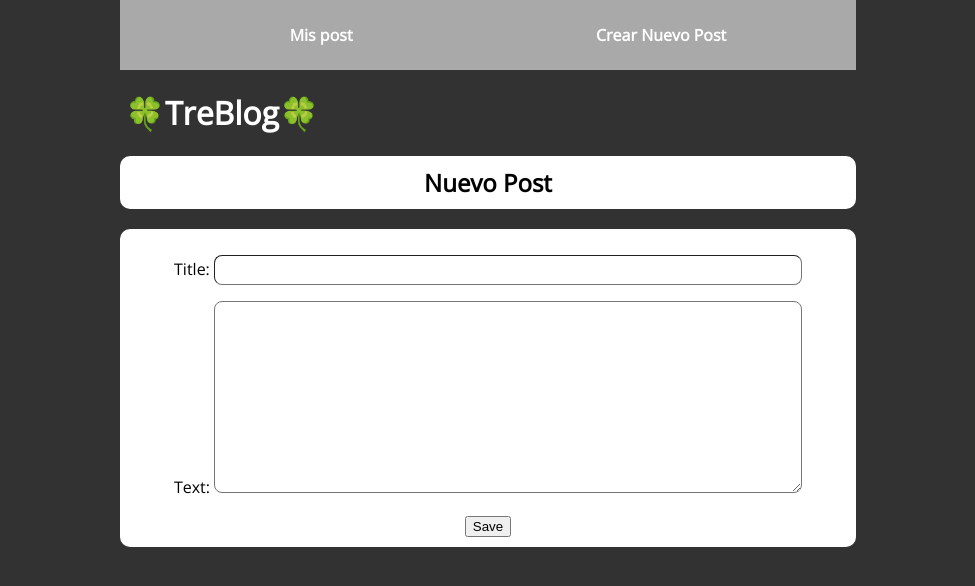
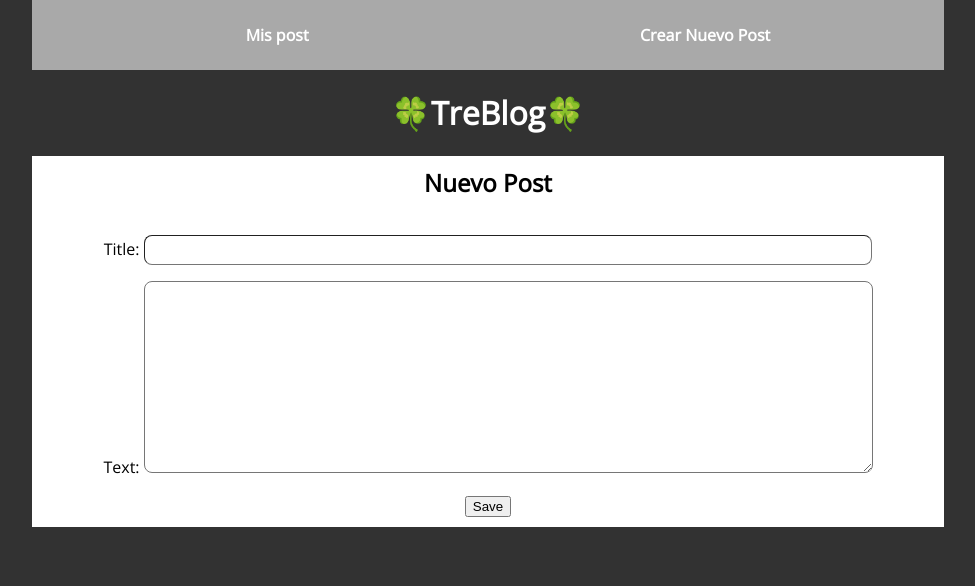
Before and after one commit to BastleyNait/Blog-en-Django, a Django app: page /crear/ in a window 1280 px wide. Shown: the top 586 px of the page, without its empty margins (152-1127 px from the left). Run offline with Django 4.2, Linux system fonts and the light colour scheme.

Commit message:
cambios en el diseño

```diff
--- a/blog/static/styles/style.css
+++ b/blog/static/styles/style.css
@@ -17,7 +17,7 @@
 nav {
     background-color: darkgray;
     padding: 8px 8px;
-    width: 90vh;
+    width: 70%;
     transition: transform 0.3s ease;
 }
 
@@ -41,10 +41,14 @@
     font-size: 30px;
     color:rgb(133, 249, 172);
 }
+
+.titulo {
+    text-align: center;
+}
 .post {
     background-color: white;
     border-color: black;
-    width: 90vh;
+    width:70%;
     padding: 10px 8px;
     border-style: solid;
     border-width: 1px;
@@ -79,9 +83,9 @@
 .new {
     background-color: white;
     border-color: black;
-    width: 90vh;
+    margin: auto;
+    width: 70%;
     padding: 10px 8px;
-    border-radius: 10px;
     text-align: center;
 }
 
@@ -117,3 +121,13 @@
     background-color: rgb(133, 249, 172);
     border-width: 1px;
 }
+
+main {
+    width: 100%;
+}
+
+@media screen and(max-width: 500px) {
+    nav {
+
+    }
+}
```
